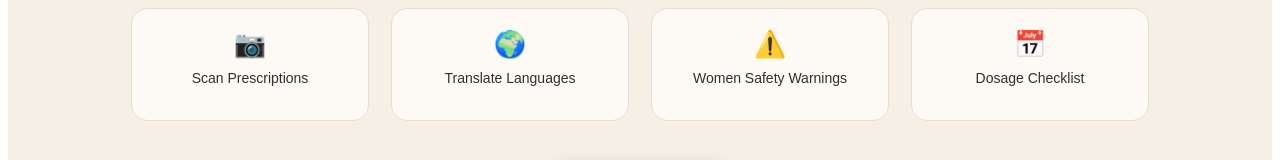
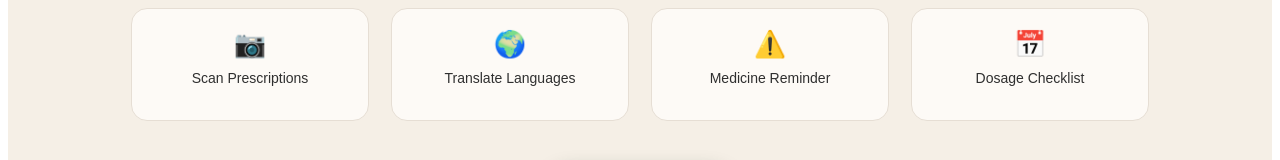
Before and after one commit to GowrikaAlva/sheScript, a React (Vite) app in the folder shescript-frontend/: page / in a window 1280 px wide. Shown: the part 442-602 px from the top of the page. Built offline with nearby package versions, Linux system fonts and the light colour scheme; no server answers.

Commit message:
Modified react card in Landing page

```diff
--- a/shescript-frontend/src/components/LandingPage.jsx
+++ b/shescript-frontend/src/components/LandingPage.jsx
@@ -80,7 +80,7 @@ export default function LandingPage() {
       >
         <Feature icon="📷" title="Scan Prescriptions" />
         <Feature icon="🌍" title="Translate Languages" />
-        <Feature icon="⚠️" title="Women Safety Warnings" />
+        <Feature icon="⚠️" title="Medicine Reminder" />
         <Feature icon="📅" title="Dosage Checklist" />
       </div>
 
```
